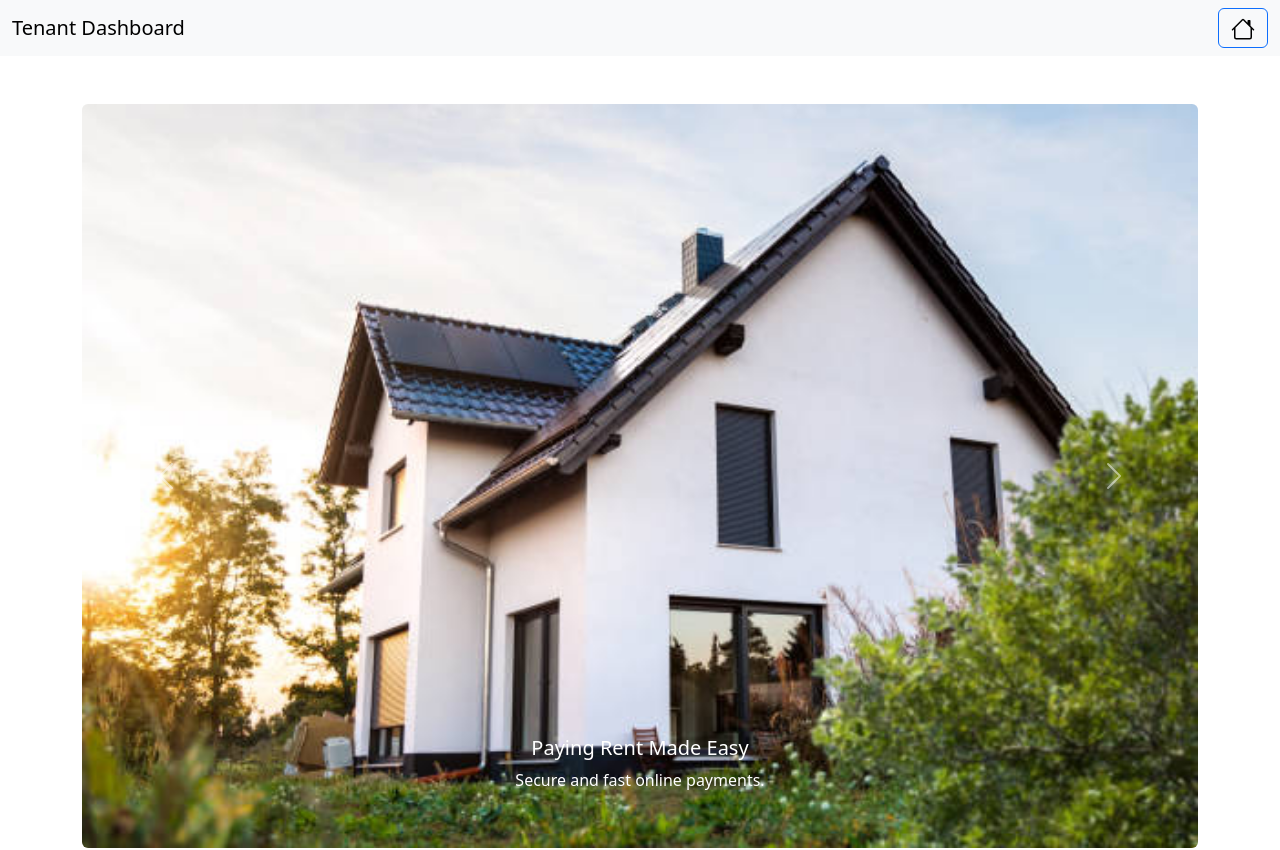
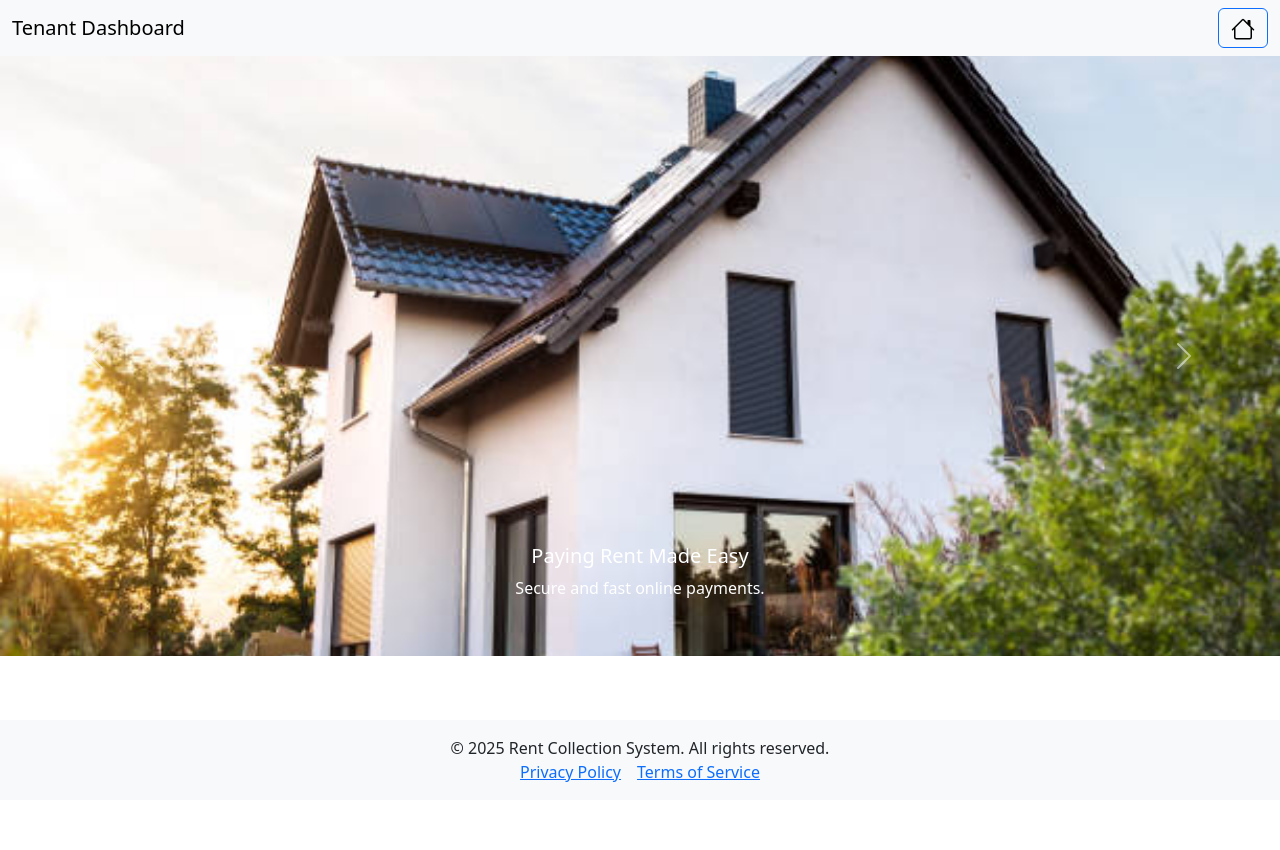
Before and after one commit to itfunda123/Property-Management-System, a React (Create React App) app in the folder frontend/: page / in a window 1280 px wide. Shown: the top 850 px of the page. After the commit the page ends 800 px from the top, so only its background shows below. Built offline with nearby package versions, Linux system fonts and the light colour scheme.

Commit message:
more image styling home.js

```diff
--- a/frontend/src/pages/Home.js
+++ b/frontend/src/pages/Home.js
@@ -1,34 +1,48 @@
 // components/Home.js
 import 'bootstrap/dist/css/bootstrap.min.css';
-import Navbar from '../components/Navbar1';  // Import Navbar
+import Navbar from '../components/Navbar1';
 import image1 from '../Images/image1.jpg';
 import image2 from '../Images/image2.jpg';
 import image3 from '../Images/image3.jpg';
 
 function Home() {
   return (
-    <div>
-      <Navbar /> {/* Include the Navbar at the top of the page */}
+    <div className="m-0 p-0">
+      <Navbar /> {/* Navbar stays at the top */}
 
-      <div className="container mt-5">
       <div id="homeCarousel" className="carousel slide" data-bs-ride="carousel">
-          <div className="carousel-inner rounded">
+        <div className="carousel-inner">
           <div className="carousel-item active">
-              <img src={image1} className="d-block w-100" alt="Pay Rent" style={{ height: '75%' }} />
+            <img
+              src={image1}
+              className="d-block w-100"
+              alt="Pay Rent"
+              style={{ height: '75vh', objectFit: 'cover' }}
+            />
             <div className="carousel-caption d-none d-md-block">
               <h5>Paying Rent Made Easy</h5>
               <p>Secure and fast online payments.</p>
             </div>
           </div>
           <div className="carousel-item">
-              <img src={image2} className="d-block w-100" alt="Reminders" style={{ height: '75%' }} />
+            <img
+              src={image2}
+              className="d-block w-100"
+              alt="Reminders"
+              style={{ height: '75vh', objectFit: 'cover' }}
+            />
             <div className="carousel-caption d-none d-md-block">
               <h5>Get Reminders</h5>
               <p>Never miss a rent payment again.</p>
             </div>
           </div>
           <div className="carousel-item">
-              <img src={image3} className="d-block w-100" alt="Contact Landlord" style={{ height: '75%' }} />
+            <img
+              src={image3}
+              className="d-block w-100"
+              alt="Contact Landlord"
+              style={{ height: '75vh', objectFit: 'cover' }}
+            />
             <div className="carousel-caption d-none d-md-block">
               <h5>Contact Landlord Directly</h5>
               <p>Fast messaging through your dashboard.</p>
@@ -45,7 +59,6 @@ function Home() {
         </button>
       </div>
     </div>
-    </div>
   );
 }
 
```
Lines whose indentation alone changed are shown as unchanged.
